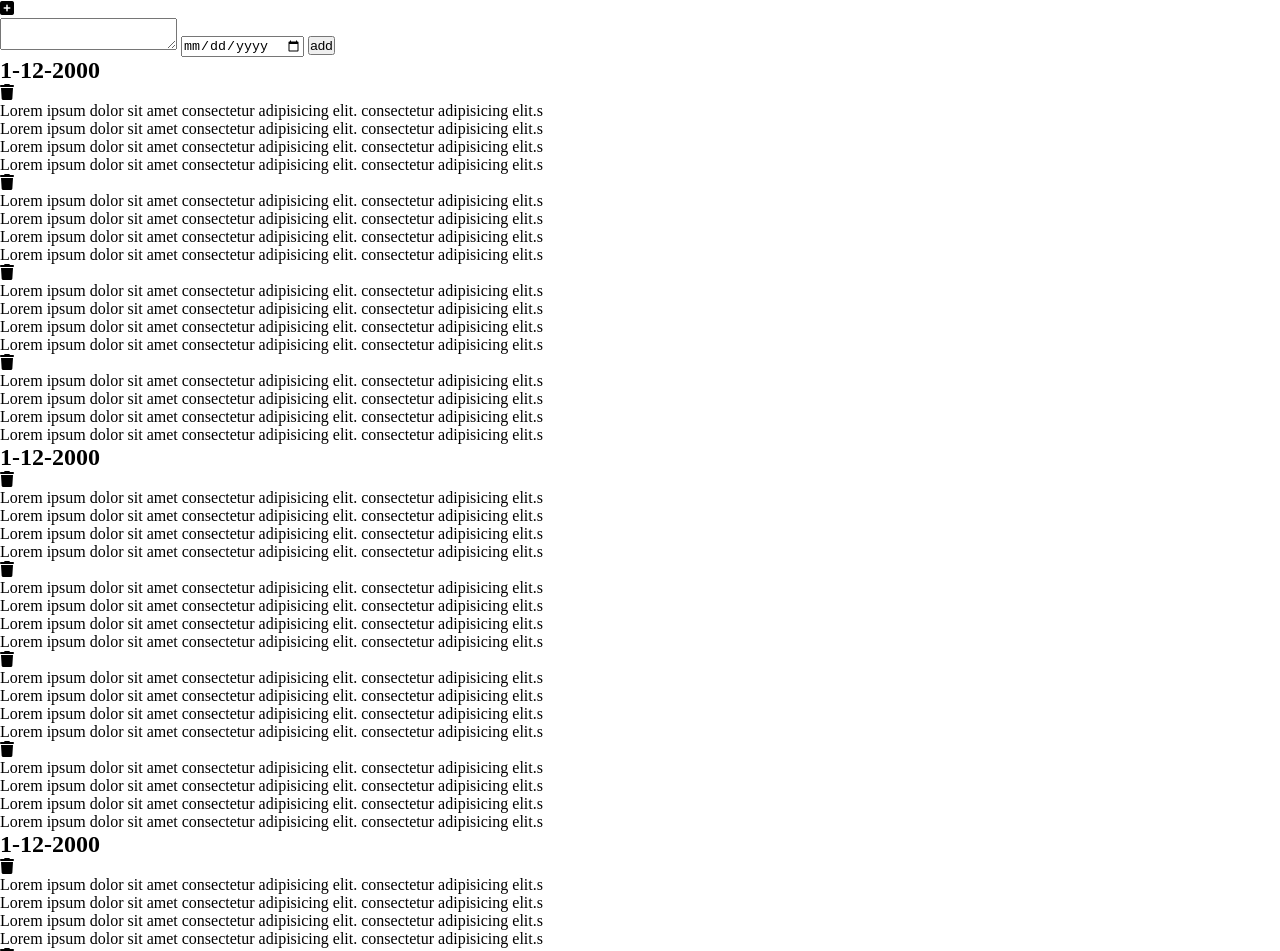
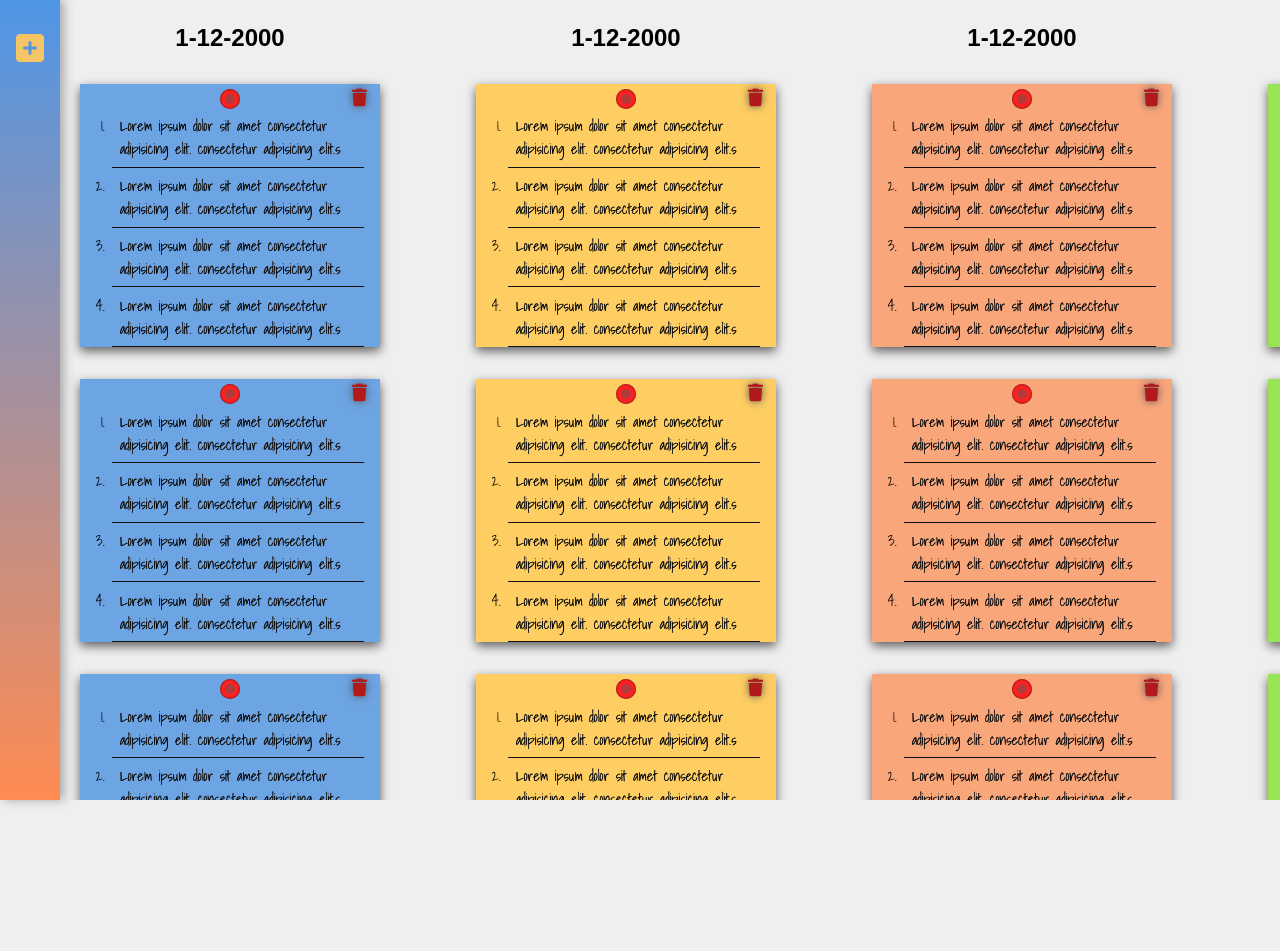
Before and after one commit to CA-G12/sticky, a website: page public/index.html in a window 1280 px wide. Shown: the top 951 px of the page. After the commit the page ends 800 px from the top, so only its background shows below. Drawn offline with Linux system fonts and the light colour scheme.

Commit message:
styled html structure by using flexbox and overflow. relates #7

```diff
--- a/public/css/index.css
+++ b/public/css/index.css
@@ -4,4 +4,206 @@
   margin: 0;
   padding: 0;
   box-sizing: border-box;
+  transition: all 0.2s ease-in-out;
 }
+
+
+body {
+  width: 100vw;
+  height: 100vh;
+  background-color: rgb(239 239 239);
+  position: relative;
+  overflow: hidden;
+  font-family: Arial, Helvetica, sans-serif;
+}
+
+aside {
+  position: fixed;
+  left: 0;
+  top: 0;
+  height: 100vh;
+  padding: 2rem 1rem;
+  background: linear-gradient(180deg,rgb(79, 150, 231), rgb(255, 139, 82));
+  z-index: 10000;
+  box-shadow: 4px 0 10px 0 rgb(168, 168, 168);
+}
+
+aside i {
+  border-radius: 10px;
+  color: rgb(245, 197, 101);
+  font-size: 2rem;
+  cursor: pointer;
+}
+
+aside i:hover {
+  transform: scale(1.1);
+}
+
+aside form {
+  margin-top: 2rem;
+  display: flex;
+  flex-direction: column;
+  align-items: center;
+  gap: 1rem;
+  display: none;
+}
+
+aside form textarea {
+  height: 100px;
+  font-size: 1rem;
+  outline: 0;
+  border: 0;
+  box-shadow: 0 4px 10px rgb(71, 71, 71);
+}
+
+aside form input {
+  box-shadow: 0 4px 10px rgb(71, 71, 71);
+  outline: 0;
+  border: 0;
+}
+
+aside form button {
+  background-color: rgb(245, 197, 101);
+  border: 0;
+  outline: 0;
+  cursor: pointer;
+  color: white;
+  text-transform: uppercase;
+  transition: all 0.2s ease-in-out;
+}
+
+aside form button:hover {
+  outline: 2px solid rgb(245, 197, 101);
+  background-color: inherit;
+  color: rgb(245, 197, 101);
+}
+
+aside form >* {
+  width: 100%;
+  padding: 0.6rem 0.8rem;
+  font-size: 1rem;
+}
+
+main {
+  display: flex;
+  height: 100%;
+  width: 100%;
+  gap: 2rem;
+  overflow-x: auto;
+  padding-left: 3rem;
+}
+
+.container {
+  display: flex;
+  align-items: center;
+  padding: 1.5rem 2rem;
+  gap: 2rem;
+  flex-direction: column;
+  height: 100%;
+  overflow-y: auto;
+  flex-shrink: 0;
+}
+
+.card {
+  width: 300px;
+  height: 300px;
+  background-position: center;
+  box-shadow: 0 4px 10px 0 rgb(92, 92, 92);
+  position: relative;
+  padding: 1.5rem 1rem 0;
+  display: flex;
+  flex-direction: column;
+  gap: 0.5rem;
+  justify-content: flex-start;
+  transition: all 0.2s ease-in-out;
+}
+
+.card:hover {
+  transform: scale(1.05) translateY(15px);
+}
+
+.card ol {
+  padding-left: 1rem;
+  overflow: hidden;
+  font-family: 'Shadows Into Light', cursive;
+}
+
+.card .pin {
+  position: absolute;
+  position: absolute;
+  left: 50%;
+  top: 5px;
+  width: 20px;
+  height: 20px;
+  transform: translateX(-50%);
+  background-color: rgb(255, 32, 32);
+  border-radius: 50%;
+  /* filter: drop-shadow(0 0 2px rgb(92, 92, 92)); */
+  box-shadow: inset 0 0 2px #111;
+}
+
+.card .pin::before {
+  content: '';
+  position: absolute;
+  left: 50%;
+  top: 50%;
+  width: 10px;
+  height: 10px;
+  transform: translate(-50%, -50%);
+  background-color: rgb(177, 58, 58);
+  border-radius: 50%;
+}
+
+.container:nth-child(1n) .card{
+  background-color: rgb(109 164 227);
+}
+.container:nth-child(2n) .card{
+  background-color: rgb(254 206 98);
+}
+.container:nth-child(3n) .card{
+  background-color: rgb(250 166 123);
+}
+.container:nth-child(4n) .card{
+  background-color: rgb(153 228 84);
+}
+
+.card p {
+  border-bottom: 1px solid #111;
+  padding: 0.4rem 0.5rem;
+  width: 100%;
+  overflow: hidden;
+  font-size: 0.9rem;
+  text-shadow:  0 0 0.5px #444;
+}
+
+.card i {
+  position: absolute;
+  right: 0.8rem;
+  top: 5px;
+  color: rgb(176, 26, 26);
+  font-size: 1.1rem;
+  filter: drop-shadow(0 0 4px rgb(85, 85, 85));
+  cursor: pointer;
+  transition: all 0.2s ease-in-out;
+}
+
+.card i:hover {
+  transform: scale(1.2);
+  color: rgb(211, 35, 35);
+}
+
+::-webkit-scrollbar {
+  width: 3px;
+}
+
+::-webkit-scrollbar-track {
+  background: #ff5d5d00;
+}
+
+::-webkit-scrollbar-thumb {
+  background: rgba(136, 136, 136, 0);
+}
+
+::-webkit-scrollbar-thumb:hover {
+  background: rgba(85, 85, 85, 0);
+}
```
